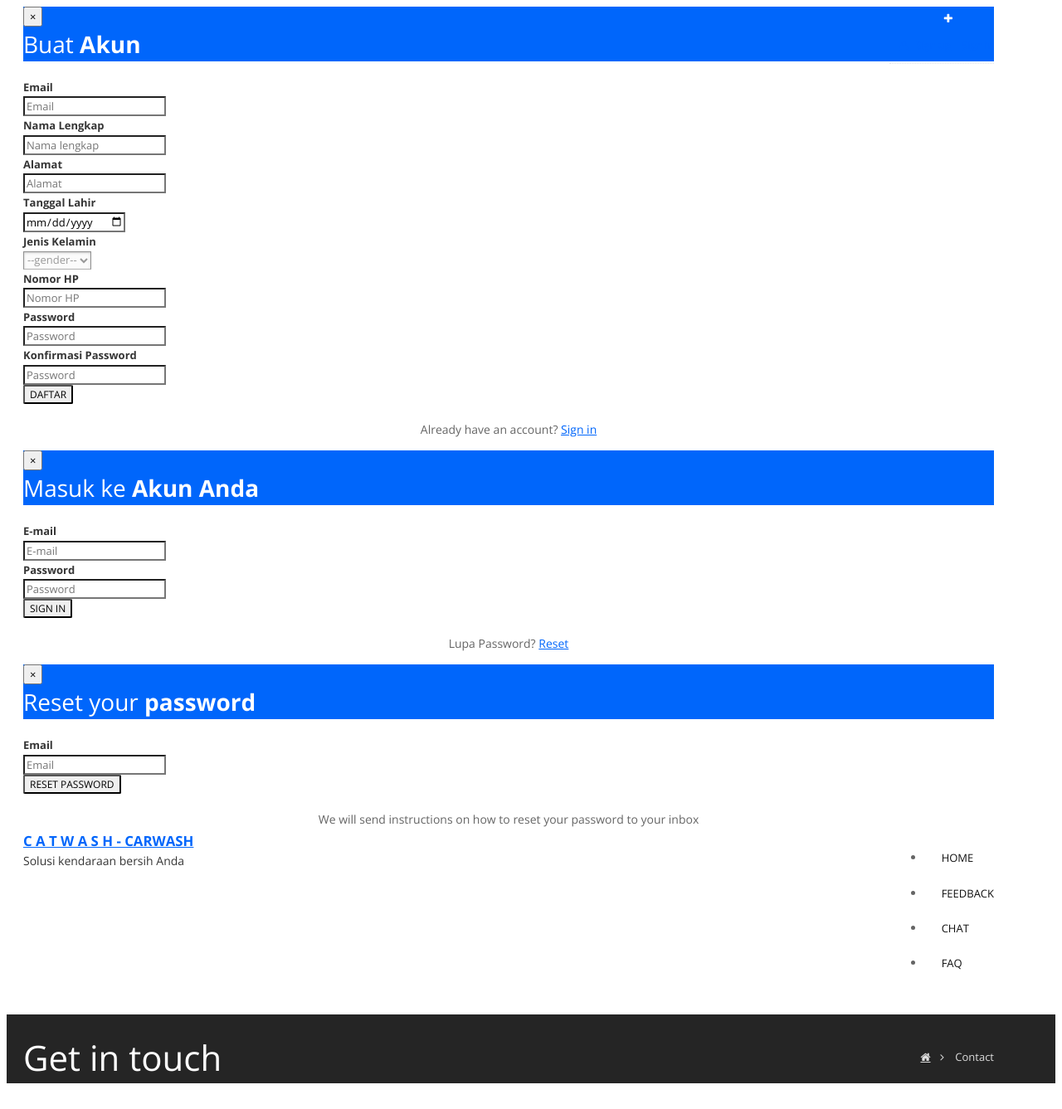
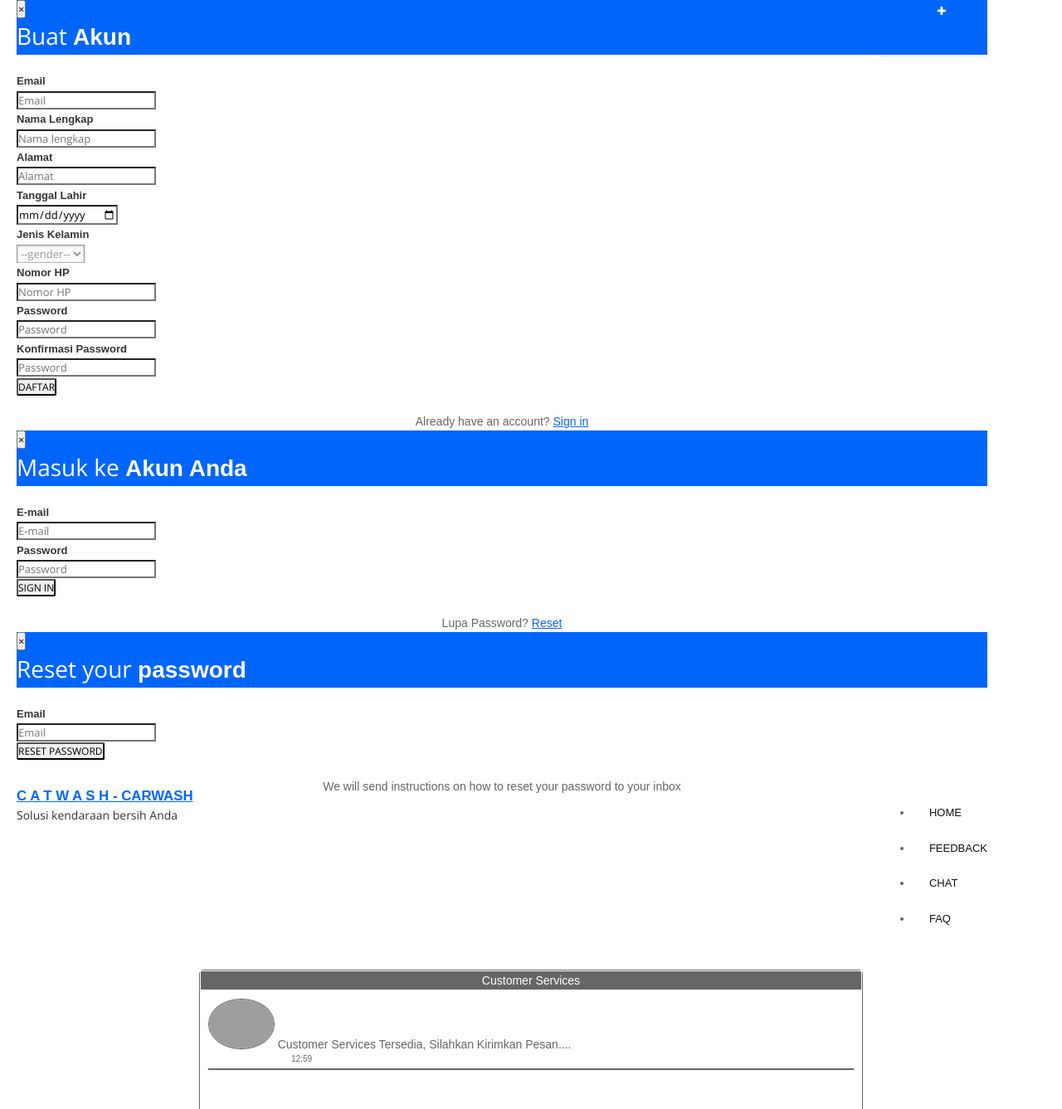
Before and after one commit to luluiwana/Kel3_CarWash, a CodeIgniter app: page /catwash/home/chat in a window 1280 px wide. Shown: the top 1337 px of the page at 83% size. Run offline with CodeIgniter, Linux system fonts and the light colour scheme; data that the repository does not hold is empty; some libraries are stand-ins or nearby versions; grey boxes are pictures that could not be loaded.

Commit message:
Update
Penambahan Fitur Chat

```diff
--- a/application/views/chat.php
+++ b/application/views/chat.php
@@ -1,55 +1,151 @@
-<section id="inner-headline">
-      <div class="container">
+<?php
+$waktu = time();
+?>
+<style type="text/css">
+	*{
+		margin: 0px;
+		padding: 0px;
+		font-family: sans-serif;
+		size: 15px;
+	}
+
+	#isi{
+		margin: auto;
+		width: 50%;
+		box-sizing: border-box;
+		border: solid 1px;
+		border-radius: 5px;
+	}
+
+	.card-header{
+		border: solid 1px;
+		background-color: #666666;
+		color: white;
+		text-align: center;
+	}
+
+	.card-footer{
+		text-align: center;
+	}
+
+	.card-footer > textarea{
+		width: inherit;
+	}
+
+	.card-body{
+		overflow: auto;
+		height: 20rem;
+	}
+
+	textarea{
+		resize: none;
+		overflow: auto;
+	}
+
+	.col-md-3 > img{
+		width: 10%;
+		border-radius: 80%;
+		border: solid 1px;
+	}
+
+	.row > .col-md-auto{
+		font-size: 10px;
+		margin-left: 100px;
+		margin-top: -5px;
+	}
+
+	#hasil > .row, .card-body > .row{
+		text-align: left;
+		border-bottom: solid 2px;
+		margin: 10px;
+		text-align: initial;
+	}
+
+	#pesan{
+		width: 40rem;
+		height: 5rem;
+		margin: 10px;
+	}
+</style>
+
+<section>
+	<div class="card" id="isi" style="width: 50rem;">
+		<div class="card-header">
+			Customer Services
+		</div>
+
+		<div class="card-body">
+
+			<!-- Guna Penjawab -->
 			<div class="row">
-          <div class="span4">
-            <div class="inner-heading">
-              <h2>Get in touch</h2>
+				<div class="col-md-3">
+					<img src="https://myrealdomain.com/images/customer-service-clip-art-5.png">
+					Customer Services Tersedia, Silahkan Kirimkan Pesan....
+				</div>
+				<div class="col-md-auto">
+					<?php
+					echo date("h:i",$waktu);
+					?>
 				</div>
 			</div>
-          <div class="span8">
-            <ul class="breadcrumb">
-              <li><a href="#"><i class="icon-home"></i></a><i class="icon-angle-right"></i></li>
-              <li class="active">Contact</li>
-            </ul>
+			<!-- Guna Penjawab -->
+
+
+
+
+
+			<!-- Guna Penanya -->
+
+			<!-- <?php foreach ($ngechat as $key => $value): ?>
+				<div id="tanya" class="row" style="text-align: right;">
+					<div class="col-md-3">
+						<?php echo $value->pesan; ?>
+						<img src="http://img.clipartlook.com/customer-clipart-cartoon-female-customer-service-customer-service-service-communication-png-image-and-clipart-551.jpg">
 					</div>
+					<div class="col-md-auto" style="margin-right: 100px;">
+						<?php
+						echo $value->waktu;
+						?>
+					</div>
+				</div>
+				<?php endforeach ?> -->
+
+				<!-- Guna Penanya -->
+
+
+
+
+				<!-- Spawn Q -->
+				<div id="hasil">
+
+				</div>
+				<!-- Spawn Q -->
+
+			</div>
+			<div class="card-footer">
+				<input type="text" name="pesan" id="pesan">
+				<button id="kirim" class="btn btn-md btn-success">
+					KIRIM
+				</button>
 			</div>
 		</div>
 	</section>
-    <section id="content">
-      <iframe src="https://www.google.com/maps/embed?pb=!1m18!1m12!1m3!1d22864.11283411948!2d-73.96468908098944!3d40.630720240038435!2m3!1f0!2f0!3f0!3m2!1i1024!2i768!4f13.1!3m3!1m2!1s0x89c24fa5d33f083b%3A0xc80b8f06e177fe62!2sNew+York%2C+NY%2C+USA!5e0!3m2!1sen!2sbg!4v1540447494452" width="100%" height="380" frameborder="0" style="border:0" allowfullscreen></iframe>
+	<script type="text/javascript">
 
-      <div class="container">
-        <div class="row">
-          <div class="span12">
-            <h4>Get in touch with us by filling <strong>contact form below</strong></h4>
+		// var html_awal = '<div id="tanya" class="row" style="text-align: right;"><div class="col-md-3">';
+		// var html_akhir = '<img src="http://img.clipartlook.com/customer-clipart-cartoon-female-customer-service-customer-service-service-communication-png-image-and-clipart-551.jpg"></div><div class="col-md-auto" style="margin-right: 100px;">'+<?php echo date("h:i",$waktu); ?>+'</div></div>';
 
-            <form action="" method="post" role="form" class="contactForm">
-              <div id="sendmessage">Your message has been sent. Thank you!</div>
-              <div id="errormessage"></div>
+		$(document).ready(function() {
 
-              <div class="row">
-                <div class="span4 form-group">
-                  <input type="text" name="name" class="form-control" id="name" placeholder="Your Name" data-rule="minlen:4" data-msg="Please enter at least 4 chars" />
-                  <div class="validation"></div>
-                </div>
-                <div class="span4 form-group">
-                  <input type="email" class="form-control" name="email" id="email" placeholder="Your Email" data-rule="email" data-msg="Please enter a valid email" />
-                  <div class="validation"></div>
-                </div>
-                <div class="span4 form-group">
-                  <input type="text" class="form-control" name="subject" id="subject" placeholder="Subject" data-rule="minlen:4" data-msg="Please enter at least 8 chars of subject" />
-                  <div class="validation"></div>
-                </div>
-                <div class="span12 margintop10 form-group">
-                  <textarea class="form-control" name="message" rows="12" data-rule="required" data-msg="Please write something for us" placeholder="Message"></textarea>
-                  <div class="validation"></div>
-                  <p class="text-center">
-                    <button class="btn btn-large btn-theme margintop10" type="submit">Submit message</button>
-                  </p>
-                </div>
-              </div>
-            </form>
-          </div>
-        </div>
-      </div>
-    </section>
+			var kirim = $('#kirim');
+			var hasil = $('#hasil');
+			var pesan = $('#pesan');
+
+			var dt = new Date();
+			var waktu = dt.getHours()+":"+dt.getMinutes();
+
+			kirim.click(function(){
+				hasil.append('<div id="tanya" class="row" style="text-align: right;"><div class="col-md-3">'+pesan.val()+'<img src="http://img.clipartlook.com/customer-clipart-cartoon-female-customer-service-customer-service-service-communication-png-image-and-clipart-551.jpg"></div><div class="col-md-auto" style="margin-right: 100px;">'+waktu+'</div></div>');
+			})
+		})
+	</script>
```
Lines whose indentation alone changed are shown as unchanged.
